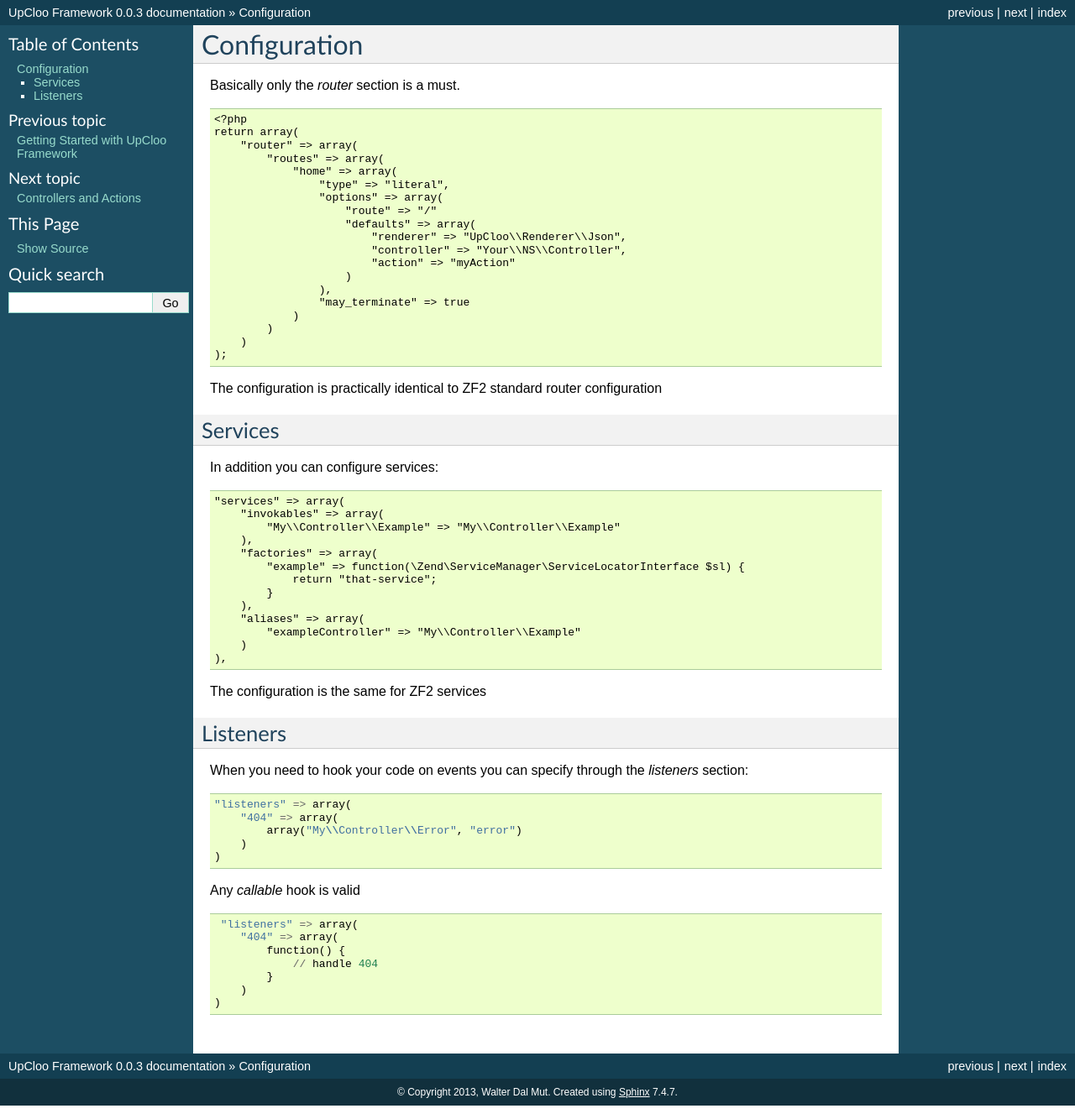
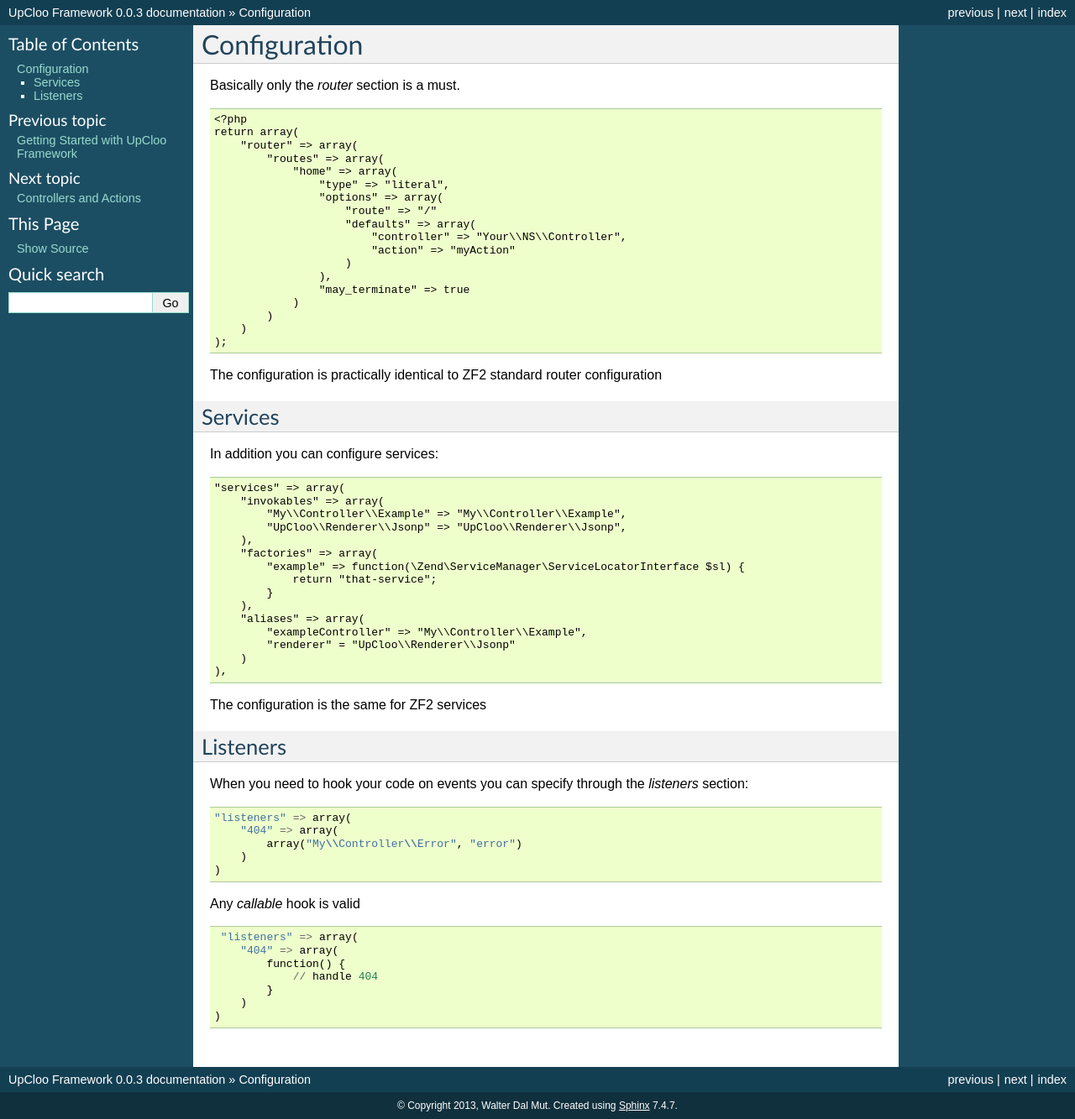
Before and after one commit to wdalmut/upcloo-web-framework, a Sphinx documentation site: the page built from docs/configuration.rst, in a window 1280 px wide. Shown: the whole page at 84% size. Built offline with Sphinx 7.4.7, drawn with Linux system fonts in a browser that asks for light colours.

Commit message:
Updated docs with new renderer scope

```diff
--- a/docs/configuration.rst
+++ b/docs/configuration.rst
@@ -12,7 +12,6 @@
                     "options" => array(
                         "route" => "/"
                         "defaults" => array(
-                            "renderer" => "UpCloo\\Renderer\\Json",
                             "controller" => "Your\\NS\\Controller",
                             "action" => "myAction"
                         )
@@ -32,7 +31,8 @@
 
     "services" => array(
         "invokables" => array(
-            "My\\Controller\\Example" => "My\\Controller\\Example"
+            "My\\Controller\\Example" => "My\\Controller\\Example",
+            "UpCloo\\Renderer\\Jsonp" => "UpCloo\\Renderer\\Jsonp",
         ),
         "factories" => array(
             "example" => function(\Zend\ServiceManager\ServiceLocatorInterface $sl) {
@@ -40,7 +40,8 @@
             }
         ),
         "aliases" => array(
-            "exampleController" => "My\\Controller\\Example"
+            "exampleController" => "My\\Controller\\Example",
+            "renderer" = "UpCloo\\Renderer\\Jsonp"
         )
     ),
 
```
Also changed, not shown: README.md (+14 -1 lines).
